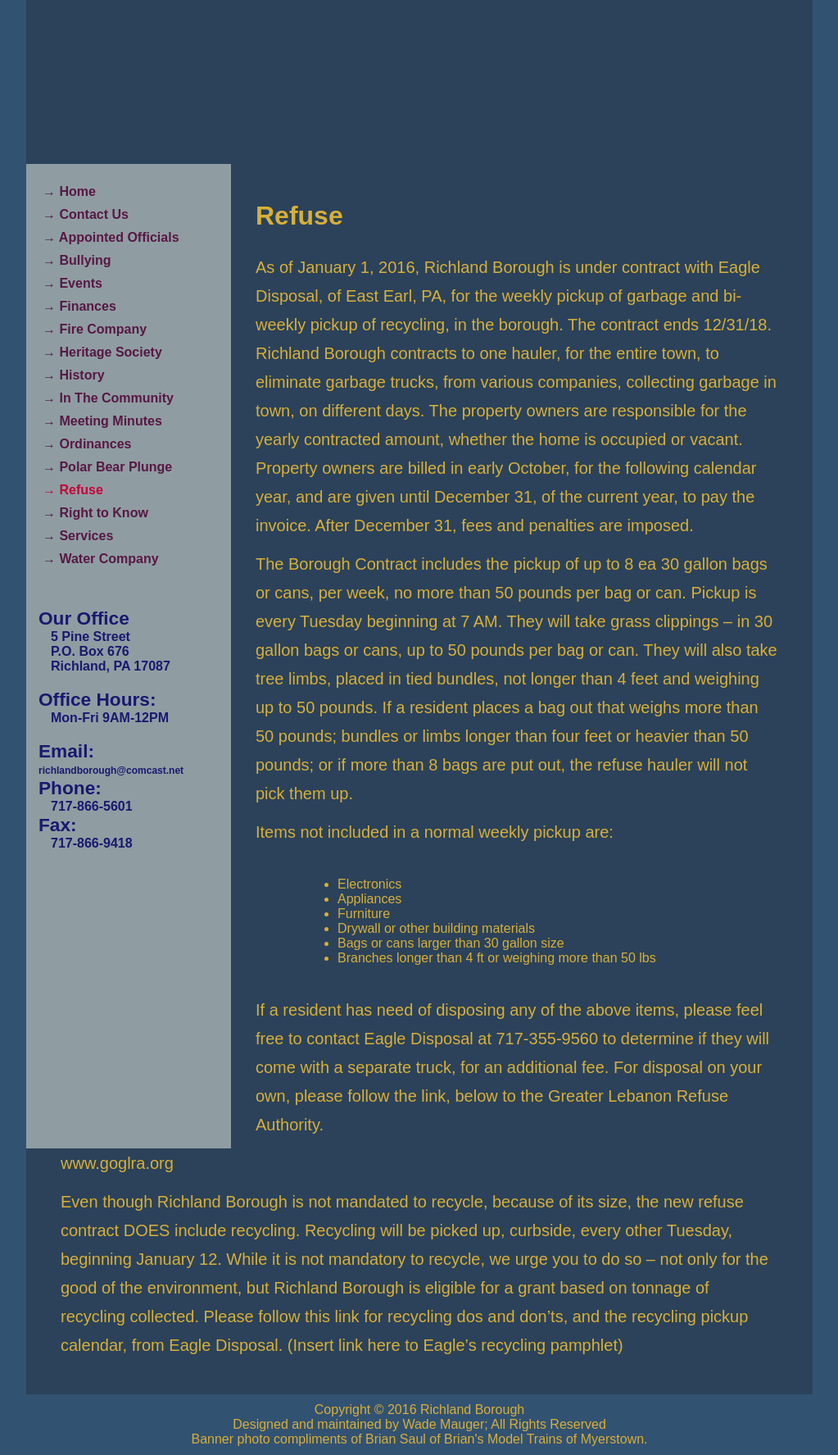
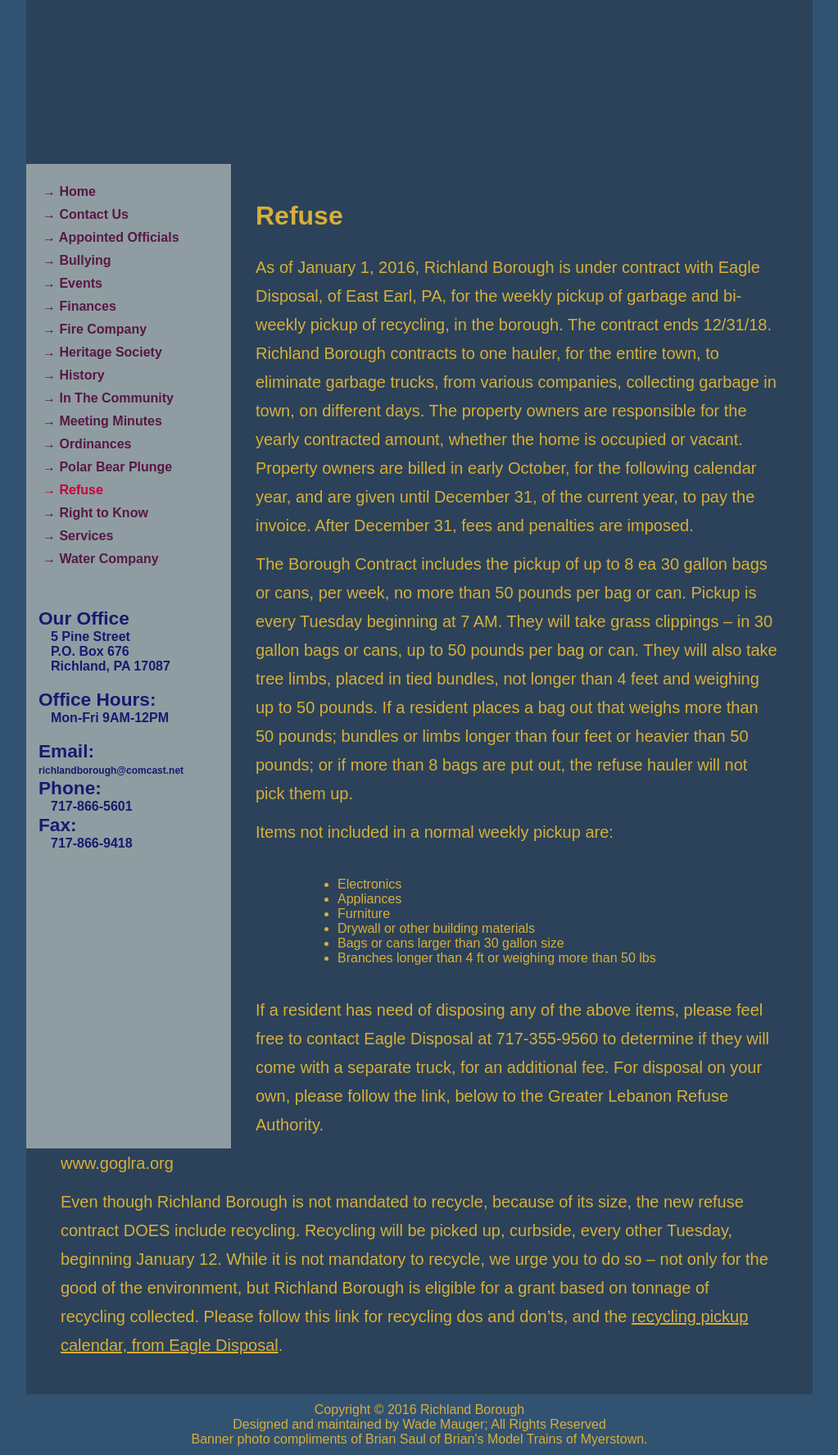
Before and after one commit to wademauger/Richland-Jekyll, a Jekyll site: the page built from refuse.md, in a window 1280 px wide. Shown: the whole page at 82% size, without its empty margins (128-1151 px from the left). Built offline with Jekyll 4.4.1, drawn with Linux system fonts in a browser that asks for light colours; a script that is not in the unit is left out.

```diff
--- a/refuse.md
+++ b/refuse.md
@@ -25,4 +25,4 @@
 
 www.goglra.org
 
-Even though Richland Borough is not mandated to recycle, because of its size, the new refuse contract DOES include recycling. Recycling will be picked up, curbside, every other Tuesday, beginning January 12. While it is not mandatory to recycle, we urge you to do so – not only for the good of the environment, but Richland Borough is eligible for a grant based on tonnage of recycling collected. Please follow this link for recycling dos and don’ts, and the recycling pickup calendar, from Eagle Disposal. (Insert link here to Eagle’s recycling pamphlet)
+Even though Richland Borough is not mandated to recycle, because of its size, the new refuse contract DOES include recycling. Recycling will be picked up, curbside, every other Tuesday, beginning January 12. While it is not mandatory to recycle, we urge you to do so – not only for the good of the environment, but Richland Borough is eligible for a grant based on tonnage of recycling collected. Please follow this link for recycling dos and don’ts, and the [recycling pickup calendar, from Eagle Disposal](./files/flyer.pdf).
```
